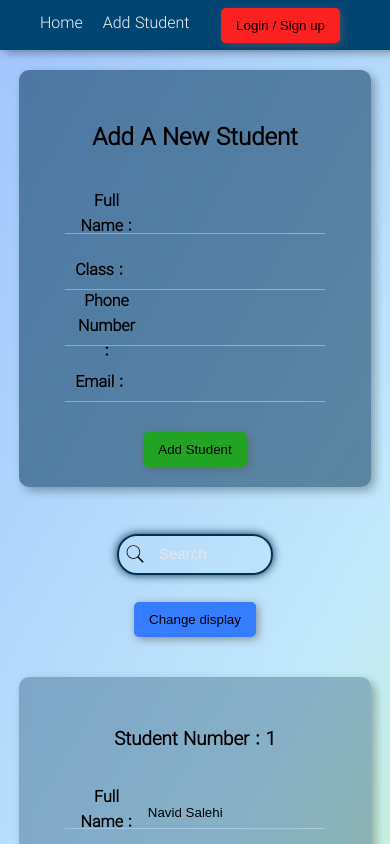
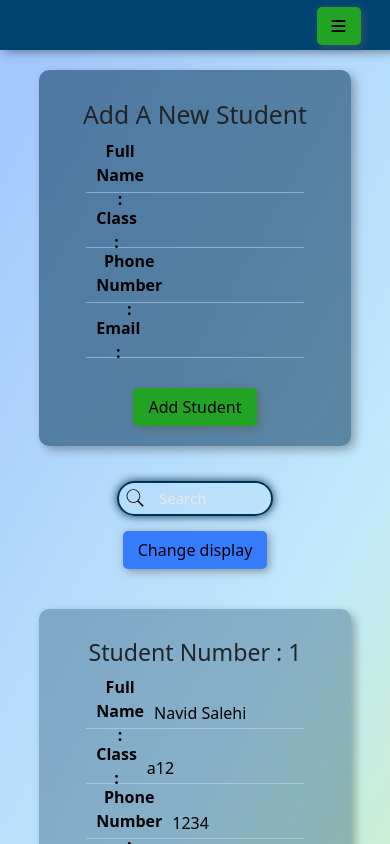
Before and after one commit to navidslh2/Student-Manager, a React (Create React App) app: page / in a window 390 px wide. Shown: the top 844 px of the page. Built offline with nearby package versions, Linux system fonts and the light colour scheme.

Commit message:
finish sidedrawer

```diff
--- a/package.json
+++ b/package.json
@@ -8,9 +8,12 @@
     "@testing-library/jest-dom": "^6.6.3",
     "@testing-library/react": "^16.3.0",
     "@testing-library/user-event": "^13.5.0",
+    "bootstrap": "^5.3.6",
     "prop-types": "^15.8.1",
     "react": "^19.1.0",
     "react-dom": "^19.1.0",
+    "react-router": "^7.6.0",
+    "react-router-dom": "^7.6.0",
     "react-scripts": "5.0.1",
     "scss": "^0.2.4",
     "web-vitals": "^2.1.4"
--- a/src/App.js
+++ b/src/App.js
@@ -7,6 +7,7 @@ import Search from "./component/ui/button/search/Search";
 import NewStudent from "./component/students/newStudent/newStudent";
 import Toolbar from "./container/header/toolbar/Toolbar";
 import '@fortawesome/fontawesome-free/css/all.min.css'
+import SideDrawer from "./container/header/SideDrawer/SideDrawer";
 function App() {
   const [students, setStudents] = useState([
     {
@@ -162,6 +163,7 @@ function App() {
 
   return (
     <div className="App">
+
       <Toolbar />
       <NewStudent
       studentName={studentName}
--- a/src/component/ui/button/backdrop/Backdrop.css
+++ b/src/component/ui/button/backdrop/Backdrop.css
@@ -5,5 +5,5 @@
     width: 100%;
     height: 100%;
     background-color: rgba(0, 0, 0, 0.5);
-    z-index: 49;
+    z-index: 45;
 }
--- a/src/component/ui/button/button.css
+++ b/src/component/ui/button/button.css
@@ -2,7 +2,7 @@
   color: black;
   border: none;
   border-radius: 5px;
-  padding: 10px 15px;
+  padding: 7px 15px;
   cursor: pointer;
   box-shadow: 2px 2px 8px rgba(94, 93, 93, 0.623);
   transition: all 0.5s ease-in-out;
--- a/src/container/header/MenuItems/MenuItem/MenuItem.css
+++ b/src/container/header/MenuItems/MenuItem/MenuItem.css
@@ -5,7 +5,6 @@ MenuItem {
     box-sizing: border-box;
     display: flex;
     align-items: center;
-
 }
 .MenuItem a {
     height: 100%;
@@ -13,10 +12,29 @@ MenuItem {
     text-decoration: none;
     display: flex;
     transition: all 0.3s ease-in-out;
+    align-items: center;
+    justify-content: center;
+}
+@media(min-width:992px){
+    .MenuItem a:hover {
+        border-bottom: solid 2px whitesmoke;
+        color: black;
+        cursor: pointer;
+    }
+}
 
+@media(max-width:992px){
+    MenuItem {
+        width: 200px;
+    }
+    .MenuItem a {
+        height: 30px;
+        width: 200px;
+
+    }
+    .MenuItem a:hover {
+        border-left: solid 2px whitesmoke;
+        color: black !important;
+        cursor: pointer;
+    }
 }
-.MenuItem a:hover {
-    border-bottom: solid 2px whitesmoke;
-    color: black;
-    cursor: pointer;
-}
--- a/src/container/header/MenuItems/MenuItems.css
+++ b/src/container/header/MenuItems/MenuItems.css
@@ -5,3 +5,12 @@
     list-style: none;
     gap: 20px;
 }
+@media(max-width:992px){
+    .MenuItems{
+        display: flex;
+        flex-direction: column;
+        padding-top: 30px;
+        gap: 10px;
+        width: 100%;
+    }
+}
--- /dev/null
+++ b/src/container/header/SideDrawer/SideDrawer.css
@@ -0,0 +1,29 @@
+.SideDrawer {
+   width: 200px;
+   height: 100vh;
+   position: fixed;
+   top: 0;
+   right: 0;
+   background-color: rgb(0, 68, 114);
+   z-index: 47;
+   padding: 30px 0;
+   box-sizing: border-box;
+   transition: all 0.5s ease-in-out;
+}
+.boxButton{
+    position: absolute;
+    bottom: 10%;
+    right: 10%;
+}
+
+@media(min-width:992px){
+    .SideDrawer{
+        display: none;
+    }
+}
+.open {
+    transform: translateX(0);
+}
+.close {
+    transform: translateX(100%);
+}
--- /dev/null
+++ b/src/container/header/SideDrawer/SideDrawer.js
@@ -0,0 +1,33 @@
+import React, { useState } from "react";
+import './SideDrawer.css'
+import MenuItems from "../MenuItems/MenuItems";
+import Button from "../../../component/ui/button/button";
+import Backdrop from "../../../component/ui/button/backdrop/Backdrop";
+
+const SideDrawer=(props)=>{
+    let classSideDrawer=["SideDrawer"]
+    console.log(classSideDrawer.join(" "))
+    if(props.open){
+        classSideDrawer=["SideDrawer" , "open"]
+    }else{
+        classSideDrawer=["SideDrawer" , "close"]
+    }
+    return(
+        <div className={classSideDrawer.join(" ")}>
+
+            <nav>
+                <MenuItems />
+            </nav>
+            <div className="boxButton">
+            <   Button
+                btnType='red'
+                >
+                    Login / Sign up
+                </Button>
+            </div>
+
+        </div>
+    )
+}
+
+export default React.memo(SideDrawer)
--- a/src/container/header/toolbar/Toolbar.css
+++ b/src/container/header/toolbar/Toolbar.css
@@ -14,3 +14,13 @@
     padding: 0 40px;
     z-index: 10;
 }
+.hamberger {
+    position: absolute;
+    right: 5%;
+    top: -3px
+}
+@media(min-width:992px){
+    .hamberger {
+        display: none;
+    }
+}
--- a/src/container/header/toolbar/Toolbar.js
+++ b/src/container/header/toolbar/Toolbar.js
@@ -4,8 +4,12 @@ import MenuItems from "../MenuItems/MenuItems";
 import Button from "../../../component/ui/button/button";
 import Modal from "../../../component/ui/button/modal/Modal";
 import SignIn from "../../../component/ui/button/user/sign in/SignIn";
+import SideDrawer from "../SideDrawer/SideDrawer";
+import Backdrop from "../../../component/ui/button/backdrop/Backdrop";
+
 const Toolbar = ()=>{
     const [showModal,setShowModal] = useState(false)
+    const [showSideDrawer, setShowSideDrawer] = useState(false)
     const modalHandler =()=>{
         setShowModal(true)
     }
@@ -13,17 +17,43 @@ const Toolbar = ()=>{
         setShowModal(false)
 
     }
+    const sideDrawerHamdler = ()=>{
+        setShowSideDrawer(true)
+    }
+    const backdropClick=()=>{
+        setShowSideDrawer(false)
+    }
+
     return (
         <div className="Toolbar">
-            <nav>
+            <Backdrop
+            show={showSideDrawer}
+            backdropClick={backdropClick}
+            />
+            <SideDrawer
+            open={showSideDrawer}
+            />
+            <div className="hamberger">
+                <Button
+                btnType="green"
+                clicked={sideDrawerHamdler}
+                >
+                    <i class="fa-solid fa-bars"></i>
+                </Button>
+            </div>
+
+            <nav className="d-none d-lg-flex">
                 <MenuItems />
             </nav>
-            <Button
-            btnType='red'
-            clicked={modalHandler}
-            >
-                Login / Sign up
-            </Button>
+            <div className="d-none d-lg-flex">
+                <Button
+                btnType='red'
+                clicked={modalHandler}
+                >
+                    Login/Sign up
+                </Button>
+            </div>
+
             <Modal
             backdropClick={backdropClickHandler}
             show={showModal}
--- a/src/index.js
+++ b/src/index.js
@@ -3,6 +3,7 @@ import ReactDOM from 'react-dom/client';
 import './index.css';
 import App from './App';
 import reportWebVitals from './reportWebVitals';
+import 'bootstrap/dist/css/bootstrap.min.css';
 
 const root = ReactDOM.createRoot(document.getElementById('root'));
 root.render(
```
Also changed, not shown: src/pages/Homepage.js (added), 1 other file (tests, documents, lock files or other folders).
